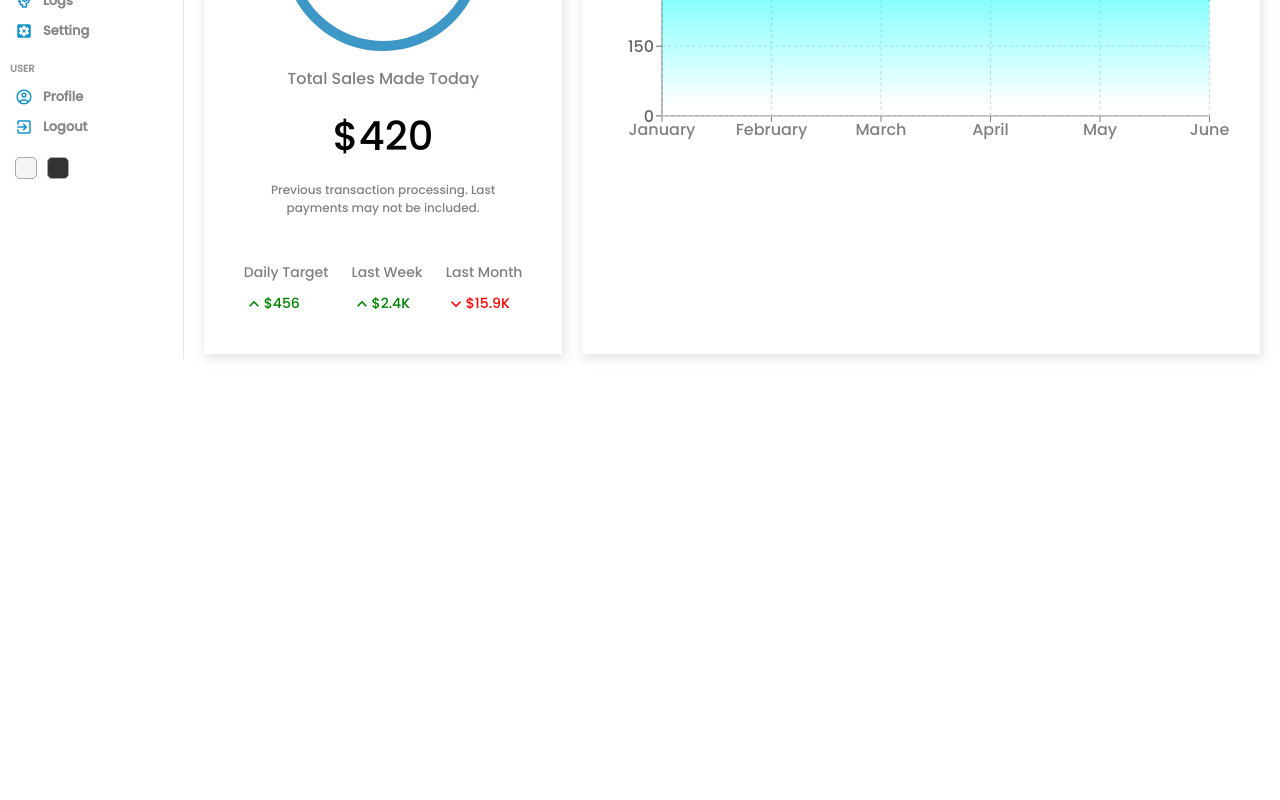
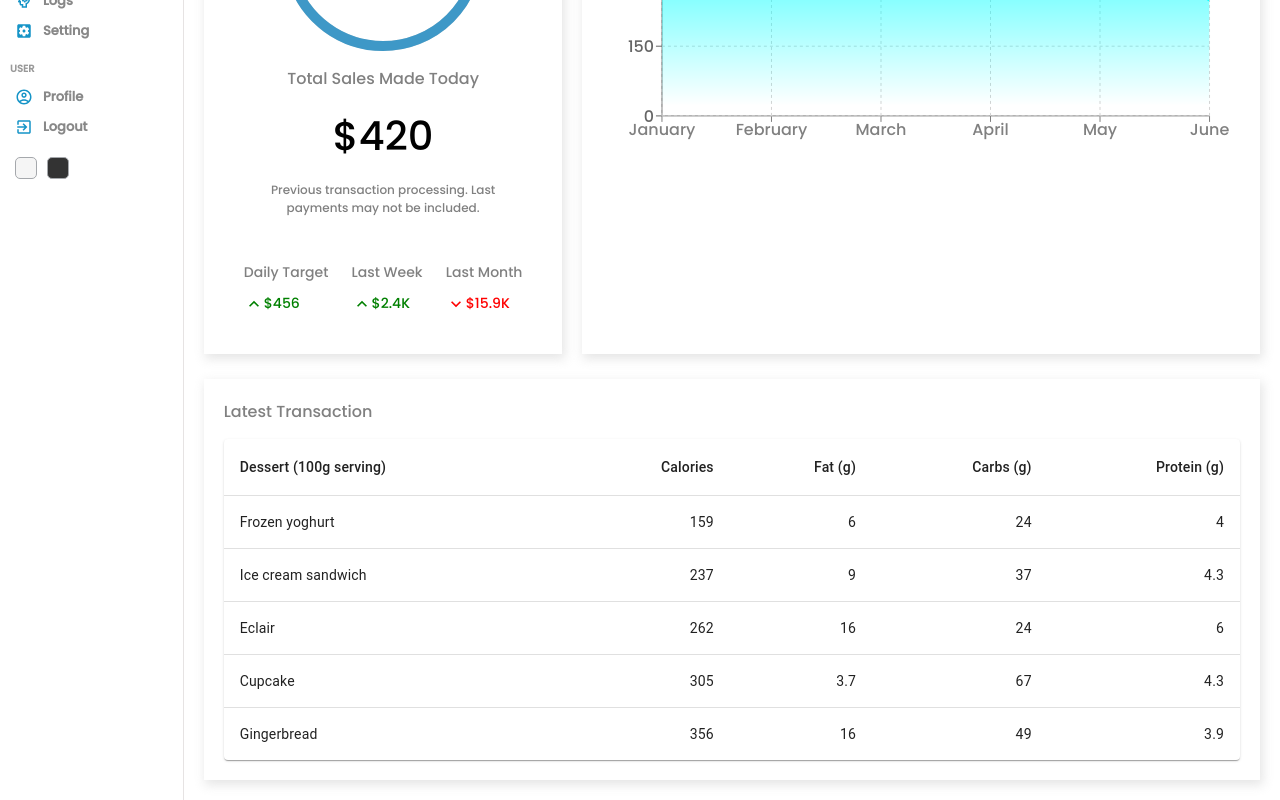
Before and after one commit to rakhaaa/react-dashboard, a React (Create React App) app: page / in a window 1280 px wide. Shown: the part 450-1250 px from the top of the page. Before the commit the page ends 825 px from the top, so only its background shows below. Built offline with nearby package versions, Linux system fonts and the light colour scheme.

Commit message:
Second Commit

```diff
--- a/src/components/chart/Chart.jsx
+++ b/src/components/chart/Chart.jsx
@@ -22,7 +22,7 @@ const Chart = () => {
   return (
     <div className="chart">
       <div className="title">Last 6 Months (Revenue)</div>
-      <ResponsiveContainer width="100%" aspect={2 / 1}>
+      <ResponsiveContainer width="100%" height="100%" aspect={2}>
         <AreaChart
           width={730}
           height={250}
--- /dev/null
+++ b/src/components/list/List.jsx
@@ -0,0 +1,56 @@
+import "./list.scss";
+import Table from "@mui/material/Table";
+import TableBody from "@mui/material/TableBody";
+import TableCell from "@mui/material/TableCell";
+import TableContainer from "@mui/material/TableContainer";
+import TableHead from "@mui/material/TableHead";
+import TableRow from "@mui/material/TableRow";
+import Paper from "@mui/material/Paper";
+
+const List = () => {
+  function createData(name, calories, fat, carbs, protein) {
+    return { name, calories, fat, carbs, protein };
+  }
+  const rows = [
+    createData("Frozen yoghurt", 159, 6.0, 24, 4.0),
+    createData("Ice cream sandwich", 237, 9.0, 37, 4.3),
+    createData("Eclair", 262, 16.0, 24, 6.0),
+    createData("Cupcake", 305, 3.7, 67, 4.3),
+    createData("Gingerbread", 356, 16.0, 49, 3.9),
+  ];
+  return (
+    <div className="table">
+      <TableContainer component={Paper}>
+        <Table sx={{ minWidth: 650 }} aria-label="simple table">
+          <TableHead>
+            <TableRow>
+              <TableCell>Dessert (100g serving)</TableCell>
+              <TableCell align="right">Calories</TableCell>
+              <TableCell align="right">Fat&nbsp;(g)</TableCell>
+              <TableCell align="right">Carbs&nbsp;(g)</TableCell>
+              <TableCell align="right">Protein&nbsp;(g)</TableCell>
+            </TableRow>
+          </TableHead>
+          <TableBody>
+            {rows.map((row) => (
+              <TableRow
+                key={row.name}
+                sx={{ "&:last-child td, &:last-child th": { border: 0 } }}
+              >
+                <TableCell component="th" scope="row">
+                  {row.name}
+                </TableCell>
+                <TableCell align="right">{row.calories}</TableCell>
+                <TableCell align="right">{row.fat}</TableCell>
+                <TableCell align="right">{row.carbs}</TableCell>
+                <TableCell align="right">{row.protein}</TableCell>
+              </TableRow>
+            ))}
+          </TableBody>
+        </Table>
+      </TableContainer>
+    </div>
+  );
+};
+
+export default List;
--- a/src/pages/home/Home.jsx
+++ b/src/pages/home/Home.jsx
@@ -2,6 +2,7 @@ import Chart from "../../components/chart/Chart";
 import Featured from "../../components/featured/Featured";
 import Navbar from "../../components/navbar/Navbar";
 import Sidebar from "../../components/sidebar/Sidebar";
+import Table from "../../components/list/List";
 import WidgetList from "../../components/widget/WidgetList";
 import "./home.scss";
 
@@ -16,6 +17,10 @@ const Home = () => {
           <Featured />
           <Chart />
         </div>
+        <div className="list">
+          <div className="listTitle">Latest Transaction</div>
+          <Table />
+        </div>
       </div>
     </div>
   );
--- a/src/pages/home/home.scss
+++ b/src/pages/home/home.scss
@@ -4,7 +4,8 @@
   .homeContainer {
     flex: 6;
 
-    .widgets, .charts {
+    .widgets,
+    .charts {
       display: flex;
       padding: 20px;
       gap: 20px;
@@ -13,5 +14,18 @@
     .charts {
       padding: 5px 20px;
     }
+
+    .list {
+      --webkit-box-shadow: 2px 4px 10px 1px rgba(0, 0, 0, 0.47);
+      box-shadow: 2px 4px 10px 1px rgba(201, 201, 201, 0.47);
+      padding: 20px;
+      margin: 20px;
+
+      .listTitle {
+        font-weight: 500;
+        color: gray;
+        margin-bottom: 15px;
+      }
+    }
   }
 }
```
Also changed, not shown: src/components/list/list.scss (added).
